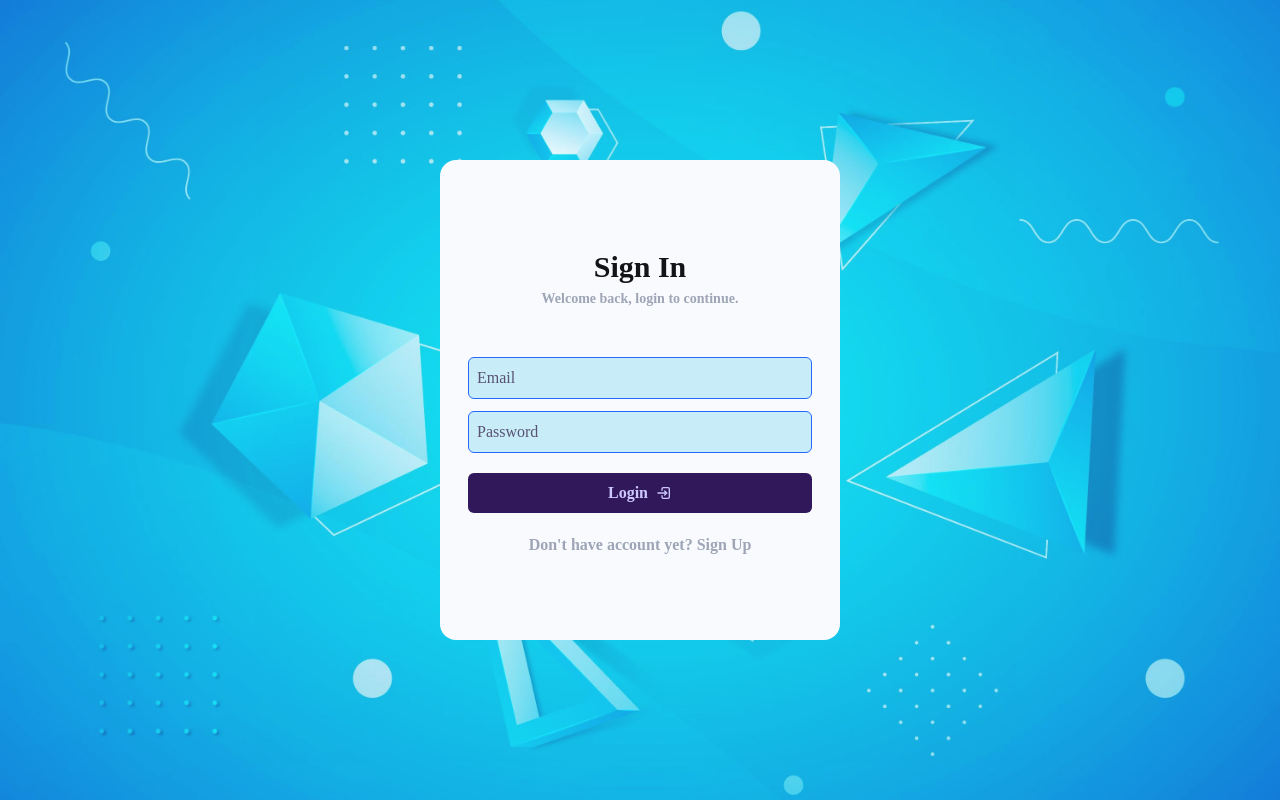
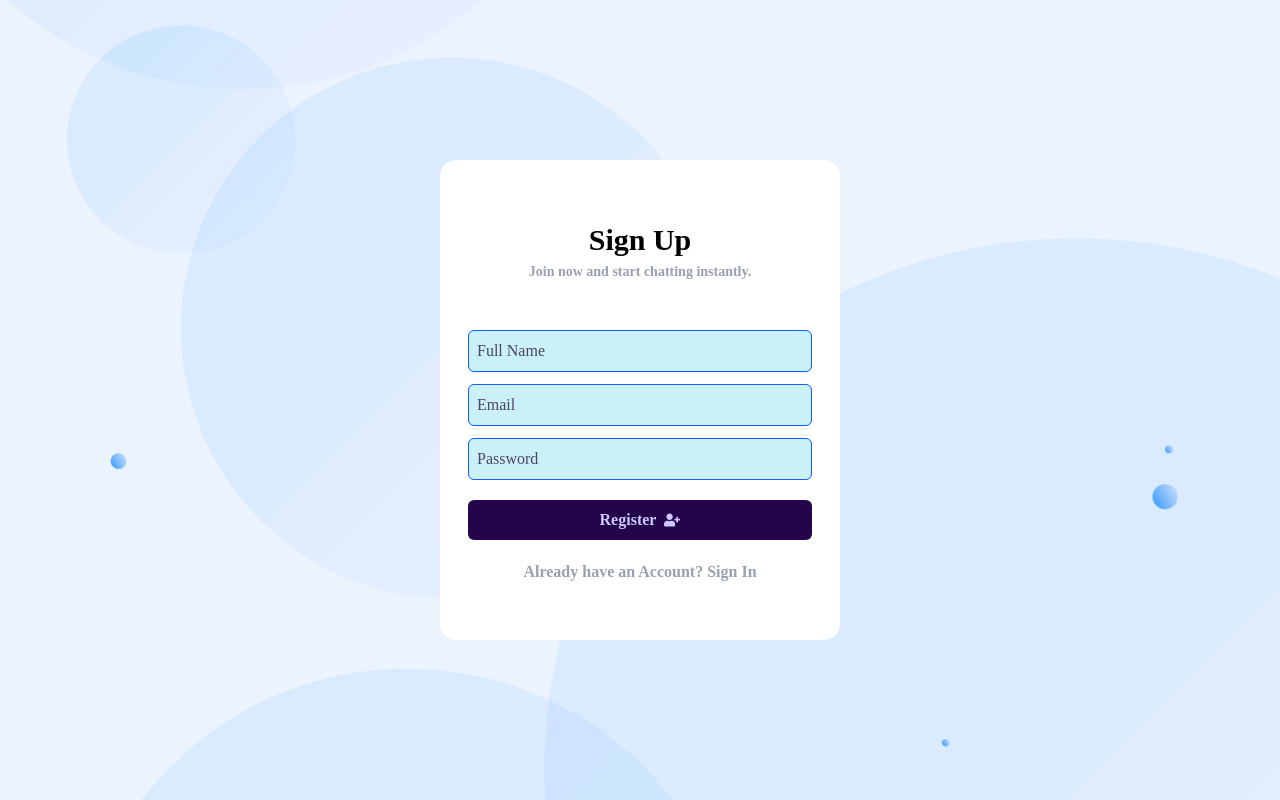
Before and after one commit to 99anjani/chat-app, a React (Vite) app: page / in a window 1280 px wide. Both pictures are taken after a click on the button "Don't have account yet? Sign Up". Built offline with nearby package versions, Linux system fonts and the light colour scheme; no server answers.

Commit message:
Registration connect with firestore

```diff
--- a/src/App.jsx
+++ b/src/App.jsx
@@ -26,16 +26,15 @@ const App = () => {
   return (
 
     <div>
-      {user ? (
+      {user? (
         <div className='flex lg:flex-row flex-col items-start w-[100%]' >
           <Navlinks />
-
           <ChatList />
           <ChatBox />
         </div >
       ):(
           <div>
-            {isLogin ? <Login isLogin={isLogin} setIsLogin={setIsLogin}/> : <Register />}
+            {isLogin ? <Login isLogin={isLogin} setIsLogin={setIsLogin}/> : <Register isLogin={isLogin} setIsLogin={setIsLogin} />}
           </div>
       )}
     </div>
--- a/src/components/Login.jsx
+++ b/src/components/Login.jsx
@@ -1,7 +1,7 @@
 import React, {useState} from 'react'
 import { TbLogin2 } from "react-icons/tb";
 
-const Login = () => {
+const Login = ({ isLogin, setIsLogin }) => {
 
     const [userData, setUserData]=useState({email: "", password: ""})
 
@@ -41,7 +41,7 @@ const Login = () => {
             </button>
           </div>
           <div className='mt-5 text-center text-gray-400'>
-            <button >
+          <button onClick={() => setIsLogin(!isLogin)}>
               Don't have account yet? Sign Up
             </button>
           </div>
--- a/src/components/Navlinks.jsx
+++ b/src/components/Navlinks.jsx
@@ -1,9 +1,20 @@
 import React from 'react'
 import logo from '../../public/assets/logo.png'
+import { signOut } from 'firebase/auth';
+import { auth } from '../firebase/firebase';
 import { RiArrowDownSFill, RiBardLine, RiChatAiFill, RiChatAiLine, RiFile4Line, RiFolderUserLine, RiNotificationLine, RiShutDownLine } from "react-icons/ri";
 
 
 const Navlinks = () => {
+
+  const handleLogout = async () => {
+    try {
+      await signOut (auth)
+      alert("Logout Successfull")
+    } catch (error){
+      cons(error)
+    }
+  }
   return (
     <section className='sticky lg:static top-0 flex items-center lg:items-start lg:justify-start h-[7vh] lg:h-[100vh] w-[100%] lg:w-[100px] py-8 lg:py-0 bg-[#0a0838]'>
       <main className='flex lg:flex-col items-center lg:gap-10 justify-between lg:px-0 w-[100%]'>
@@ -40,7 +51,7 @@ const Navlinks = () => {
             </button>
           </li>
           <li className="">
-            <button className="lg:text-[28px] text-[22px] cursor-pointer">
+            <button onClick={handleLogout} className="lg:text-[28px] text-[22px] cursor-pointer">
               <RiShutDownLine color="#fff" />
             </button>
           </li>
--- a/src/components/Register.jsx
+++ b/src/components/Register.jsx
@@ -1,7 +1,11 @@
 import React ,{useState}from 'react'
 import { FaUserPlus } from "react-icons/fa";
+import { createUserWithEmailAndPassword } from 'firebase/auth';
+import { auth ,db } from '../firebase/firebase';
+import { doc, setDoc } from 'firebase/firestore';
 
-const Register = () => {
+
+const Register = ({isLogin, setIsLogin}) => {
 
   const [userData, setUserData]=useState({fullName: "", email: "", password: ""})
 
@@ -15,9 +19,21 @@ const Register = () => {
       }
     ) )
   }
-  const handleAuth = () =>{
+  const handleAuth = async () =>{
     try{
-      alert("Registration Sucessful")
+      const userCredentials = await createUserWithEmailAndPassword(auth, userData?.email, userData?.password);
+      const user = userCredentials.user;
+
+      const userDocRef = doc(db, "user",user.uid);
+
+      await setDoc(userDocRef,{
+        uid: user.uid,
+        email: user.email,
+        username: user.email?.split("@")[0],
+        fullName: userData.fullName,
+        image: "",
+
+      })
     }
     catch(error){
       console.log(error)
@@ -42,7 +58,7 @@ const Register = () => {
           </button>
         </div>
         <div className='mt-5 text-center text-gray-400'>
-          <button >
+          <button onClick={() => setIsLogin(!isLogin)}>
             Already have an Account? Sign In
           </button>
         </div>
--- a/src/index.css
+++ b/src/index.css
@@ -11,11 +11,11 @@ body {
 }
 
 .background-image {
-    background-image: url("/assets/background-2.jpg");
+    background-image: url("/assets/background-3.jpg");
     background-position: center;
     background-size: 100%;
     height: 100vh;
-    opacity: 0.9;
+    /* opacity: 0.9; */
 }
 
 .chat-background-image {
```
